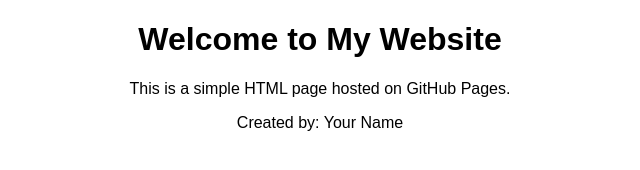
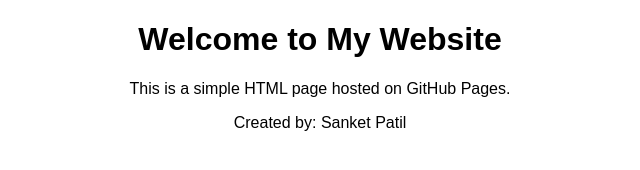
Before and after one commit to Sanketpatil2473/sanket, a plain HTML site: page index.html in a window 1280 px wide. Shown: the full height of the page, 320-960 px from the left. Drawn offline with Linux system fonts and the light colour scheme.

Commit message:
Update index.html

```diff
--- a/index.html
+++ b/index.html
@@ -6,6 +6,6 @@
 <body style="font-family: Arial; text-align: center;">
  <h1>Welcome to My Website</h1>
  <p>This is a simple HTML page hosted on GitHub Pages.</p>
- <p>Created by: Your Name</p>
+ <p>Created by: Sanket Patil</p>
 </body>
 </html>
```
